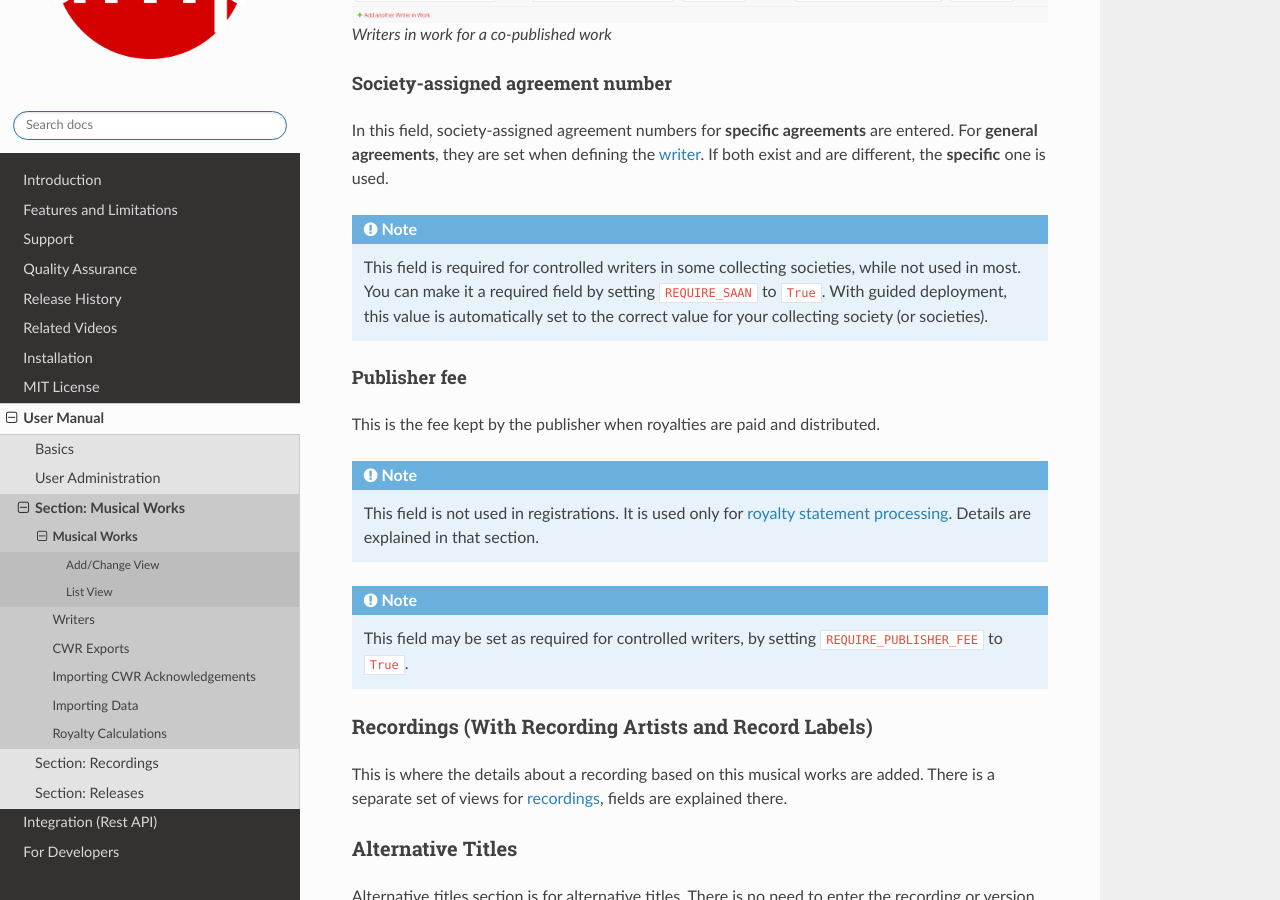
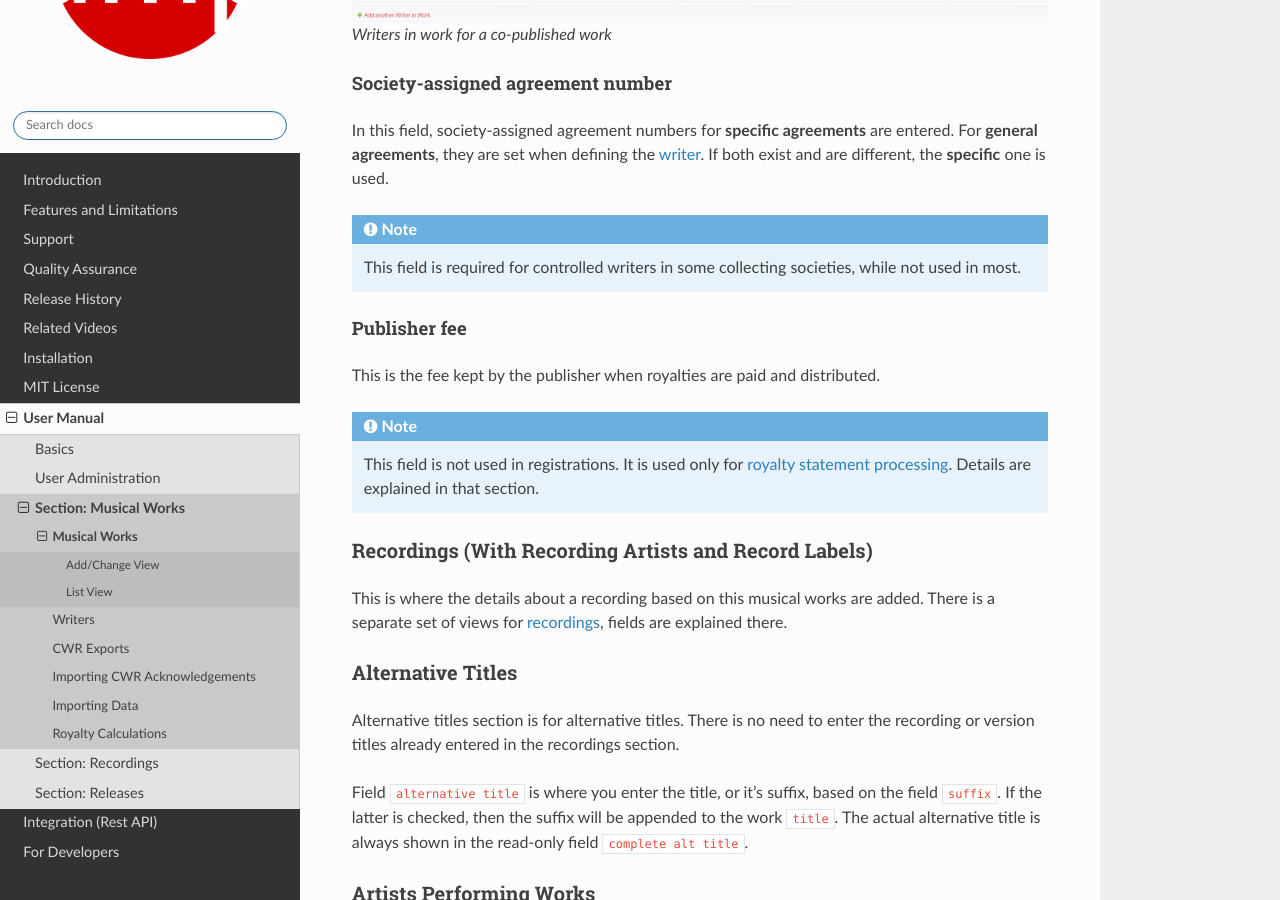
Before and after one commit to matijakolaric-com/django-music-publisher, a Sphinx documentation site: the page built from docs/manual_work.rst, in a window 1280 px wide and 900 px high, scrolled down 4521 px. Built offline with Sphinx 7.4.7 and the Read the Docs theme 2.0.0, drawn with Linux system fonts in a browser that asks for light colours.

Commit message:
Deleting obsolete doc details

```diff
--- a/docs/manual_work.rst
+++ b/docs/manual_work.rst
@@ -156,9 +156,6 @@ used.
 .. note::
     This field is required for controlled writers in some collecting societies,
     while not used in most.
-    You can make it a required field by setting ``REQUIRE_SAAN`` to ``True``.
-    With guided deployment, this value is automatically set to the correct
-    value for your collecting society (or societies).
 
 
 Publisher fee
@@ -170,9 +167,6 @@ This is the fee kept by the publisher when royalties are paid and distributed.
     This field is not used in registrations. It is used only for
     :doc:`royalty statement processing <manual_royaltycalculations>`.
     Details are explained in that section.
-
-.. note::
-    This field may be set as required for controlled writers, by setting ``REQUIRE_PUBLISHER_FEE`` to ``True``.
 
 
 Recordings (With Recording Artists and Record Labels)
```
